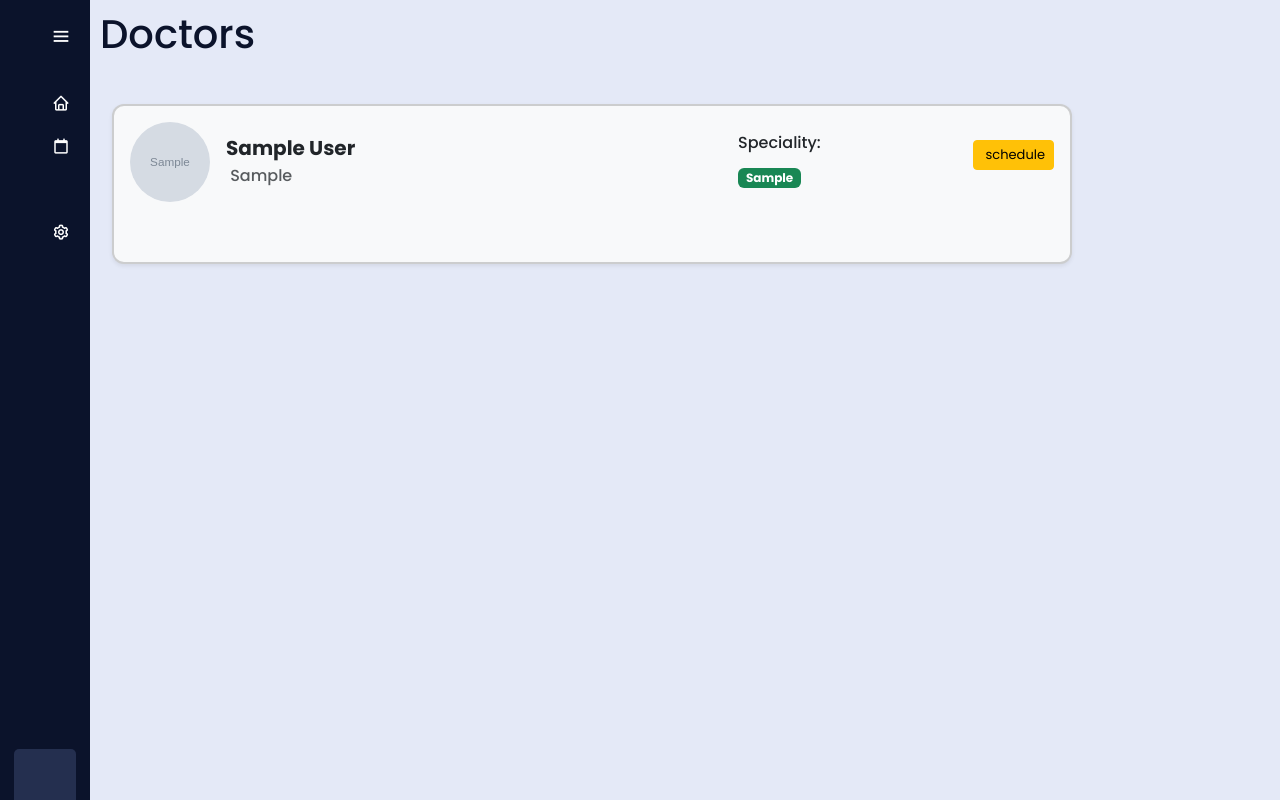
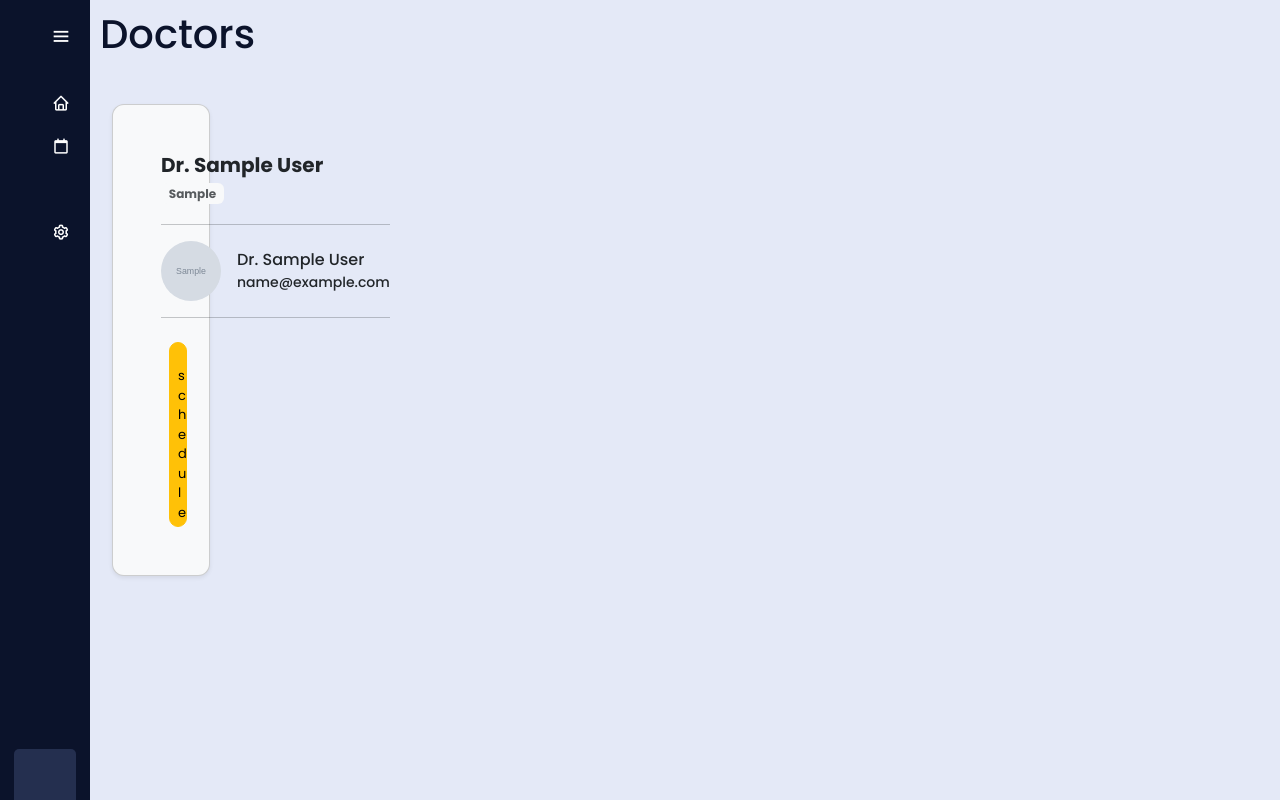
Before and after one commit to WesleyBule/MediFamba, a Django app: page /patients/doctors in a window 1280 px wide. Run offline with Django 5.2, Linux system fonts and the light colour scheme; a user stored in the database is signed in; tables that the repository leaves empty hold one stand-in row (values such as "Sample post"); grey boxes marked "Sample" are stand-in pictures; some libraries are stand-ins or nearby versions.

Commit message:
style: new doctor list panel

```diff
--- a/users/templates/users/patient_doctors.html
+++ b/users/templates/users/patient_doctors.html
@@ -17,32 +17,12 @@
         margin: 1;
         padding: 1;
     }
-    .btn_back {
-        margin-left: 5%;
-        padding: 12px 28px;
-        background: linear-gradient(135deg, #0b132b, #6b6bff);
-        color: white;
-        font-weight: 200;
-        border: none;
-        border-radius: 12px;
-        cursor: pointer;
-        font-size: 13px;
-
-        box-shadow: 0 4px 10px rgba(0,0,0,0.15);
-        transition:
-            transform 0.15s ease,
-            box-shadow 0.15s ease,
-            background 0.4s ease;
-    }
-
-    .btn_back:hover {
-        transform: translateY(-3px);
-        box-shadow: 0 7px 16px rgba(0,0,0,0.22);
-        background: #0b132b;
+    .btn{
+        width: 100%;
+        border-radius: 15px;
     }
     .card{
-        width: 60rem;
-        height: 10rem;
+
     }
 
     </style>
@@ -51,50 +31,54 @@
         <br>
 
 
+        <div class="container">
+            <div class="row">
                 {% for doctor in doctors %}
-            <div class="container mb-3">
-                <div class="card mb-0 shadow-sm border-2 p-3" style="border-radius: 12px; background-color: #f8f9fa;">
-                    <div class="row g-3 align-items-center">
-
-                        <div class="col-auto">
-                            <img src="{{ doctor.profile.url }}" class="rounded-circle" alt="" width="80" height="80">
+                <div class="col-md-4 mb-4 w-4">
+                    <div class="card shadow-sm p-5" style="border-radius: 12px; background-color: #f8f9fa;">
+                        <div class="d-flex align-items-center g-1">
+                            <div class="flex-grow-1">
+                                <h5 class="card-title mb-0 fw-bold">Dr. {{ doctor.name }}</h5>
+                                <div class="d-flex flex-wrap align-items-center gap-2 mt-1">
+                                </div>
+                                <p class="" style="font-size: 16px;">
+                                    <span class="badge bg-light mb-1 text-muted" style="font-size: 12px;">{{ doctor.speciality }}</span>
+                                </p>
+                                <hr>
+                                <div class="d-flex align-items-center">
+                                    <img src="{{ doctor.profile.url }}" class="rounded-circle me-3" alt="" width="60" height="60">
+                                    <div class="">
+                                        <p class="mb-0" style="font-size: 16px;"> Dr. {{ doctor.name }}</p>
+                                        <p class="mb-0" style="font-size: 14px;">{{ doctor.user.email }}</p>
                                     </div>
 
-                        <div class="col">
-                            <h5 class="card-title mb-1 fw-bold"> {{ doctor.name }} </h5>
-                            <div class="d-flex flex-wrap align-items-center gap-2 mt-1">
-                                <span class="badge bg-warning text-dark"></span>
-                                <span class="text-muted" style="font-size: 16px;"> <i class='bx  bx-location-alt-2'></i>  {{ doctor.residence }} </span>
+                                </div>
+                                <hr class="mb-4">
+                            </div>
+
+
+                        </div>
+                        <div class="ms-2">
+                                <button type="button" class="btn btn-warning btn-sm" data-bs-toggle="modal" data-bs-target="#appointmentModal{{ doctor.id }}" style="font-size: 13px;">
+                                    <i class="bx bx-inbox"></i> schedule
+                                </button>
                         </div>
                     </div>
 
-                        <div class="col-md-3">
-                            <p class="mb-0  " style="font-size: 16px;">Speciality:</p>
-                            <span class="badge bg-success mb-1 fw-bold" style="font-size: 12px;"> {{ doctor.speciality }} </span>
                 </div>
 
-                        <div class="col-md-auto text-md-end mt-2 mt-md-0">
-                            <button type="button" class="btn btn-warning btn-sm" data-bs-toggle="modal" data-bs-target="#appointmentModal{{ doctor.id }}" style="font-size: 13px;">
-                                <i class="bx bx-inbox"></i>
-                                schedule
-                            </button>
-                        </div>
-
-                    </div>
-                </div>
-            </div>
-
+                <!-- Modal -->
                 <div class="modal fade" id="appointmentModal{{ doctor.id }}" tabindex="-1" aria-labelledby="appointmentModalLabel{{ doctor.id }}" aria-hidden="true">
                     <div class="modal-dialog">
                         <div class="modal-content">
                             <div class="modal-header">
-                            <h5 class="modal-title" id="appointmentModalLabel{{ doctor.id }}">Schedule Appointment with Dr.{{ doctor.name }}</h5>
+                                <h5 class="modal-title" id="appointmentModalLabel{{ doctor.id }}">Schedule Appointment with Dr. {{ doctor.name }}</h5>
                                 <button type="button" class="btn-close" data-bs-dismiss="modal" aria-label="Close"></button>
                             </div>
                             <div class="modal-body">
                                 <form method="POST">
                                     {% csrf_token %}
-                                {{ form.as_p }}
+                                    {{ form }}
                                     <input type="hidden" name="doctor_id" value="{{ doctor.id }}">
                                     <button type="submit" class="btn btn-success">Submit</button>
                                 </form>
@@ -102,7 +86,10 @@
                         </div>
                     </div>
                 </div>
+
                 {% endfor %}
+            </div>
+        </div>
     <script src="https://cdn.jsdelivr.net/npm/bootstrap@5.3.3/dist/js/bootstrap.bundle.min.js"></script>
 
     {% endblock main_content %}
--- a/users/views.py
+++ b/users/views.py
@@ -127,7 +127,7 @@ def agendaList(request):
 @has_role_decorator('patient')
 @login_required(login_url='logIn')
 def doctorList(request):
-    doctors = Doctor.objects.all()
+    doctors = Doctor.objects.all().order_by('name')
     doctors_lenght = Doctor.objects.count()
 
     form = ScheduleAppointmentForm()
```
Also changed, not shown: users/templates/users/patients_agenda.html (indentation only). Lines whose indentation alone changed are shown as unchanged.
